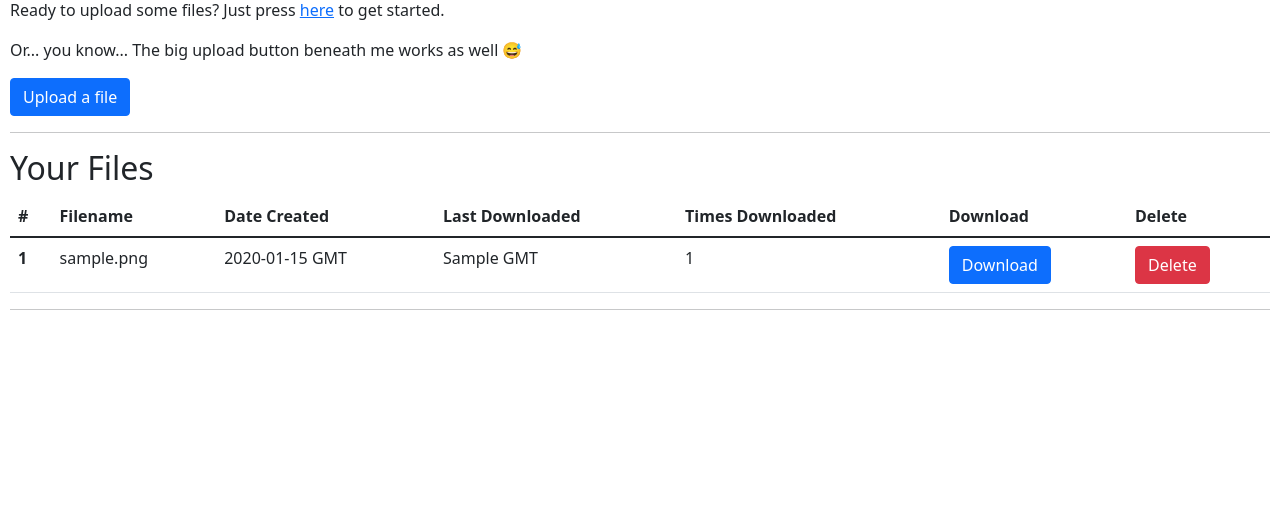
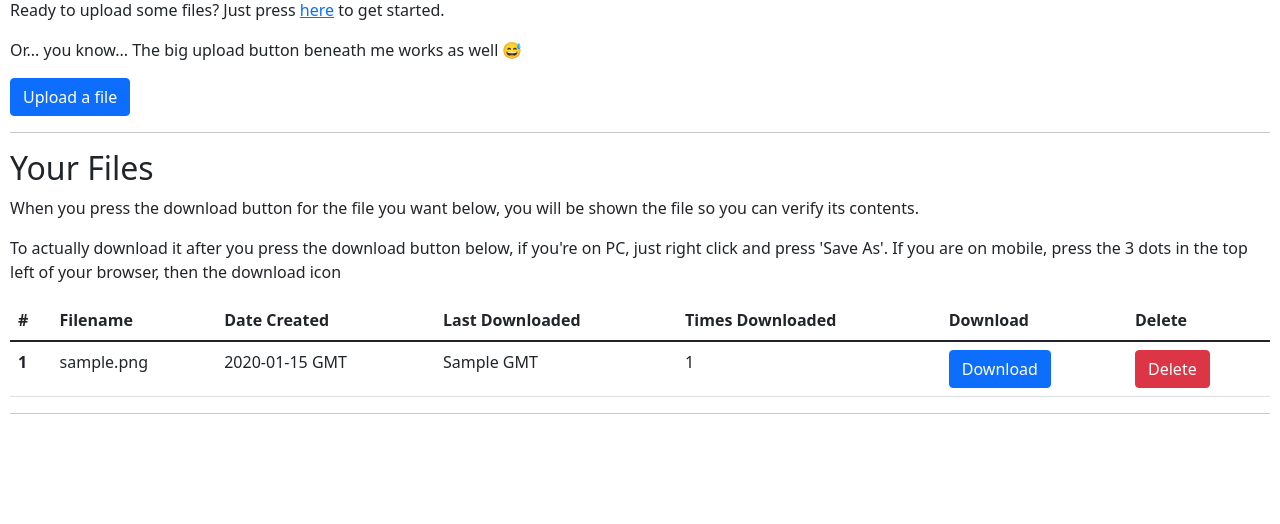
Before and after one commit to IsaiahSama/web-server, a Flask app: page / in a window 1280 px wide. Shown: the part 251-775 px from the top of the page. Run offline with Flask 2, Linux system fonts and the light colour scheme; tables that the repository leaves empty hold one stand-in row (values such as "Sample post").

Commit message:
Added overwrite button

```diff
--- a/templates/index.html
+++ b/templates/index.html
@@ -22,6 +22,8 @@
 
 {% if files %}
 
+<p>When you press the download button for the file you want below, you will be shown the file so you can verify its contents.</p>
+<p> To actually download it after you press the download button below, if you're on PC, just right click and press 'Save As'. If you are on mobile, press the 3 dots in the top left of your browser, then the download icon</p>
 <table class="table">
     <thead>
         <tr>
--- a/templates/upload.html
+++ b/templates/upload.html
@@ -16,6 +16,9 @@
     <input type="file" name="file" class="form-control">
     </div>
     <input type="submit" value="Upload" class="btn-primary">
+{% if overwrite %}
+    <input type="submit" value="OVERWRITE!!!" class="btn-warning">
+{% endif %}
 
 </form>
 <br><br>
```
